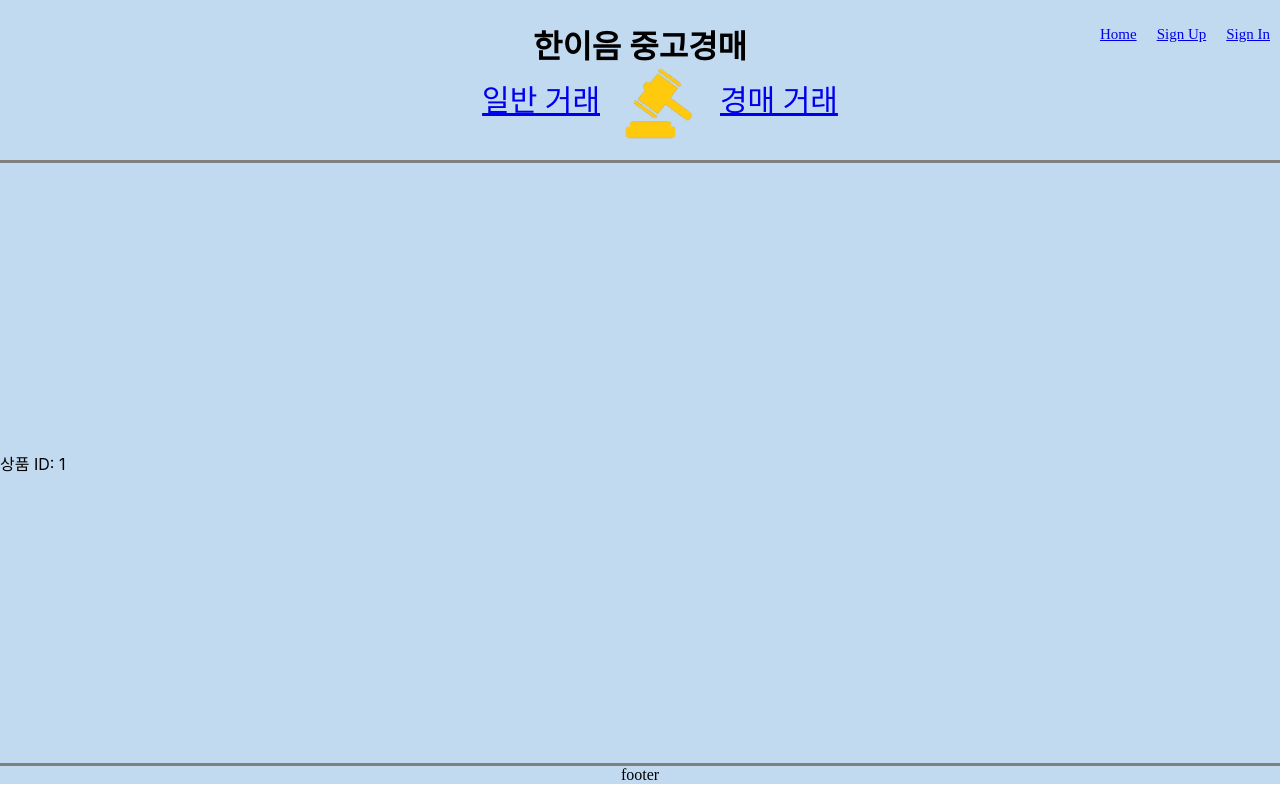
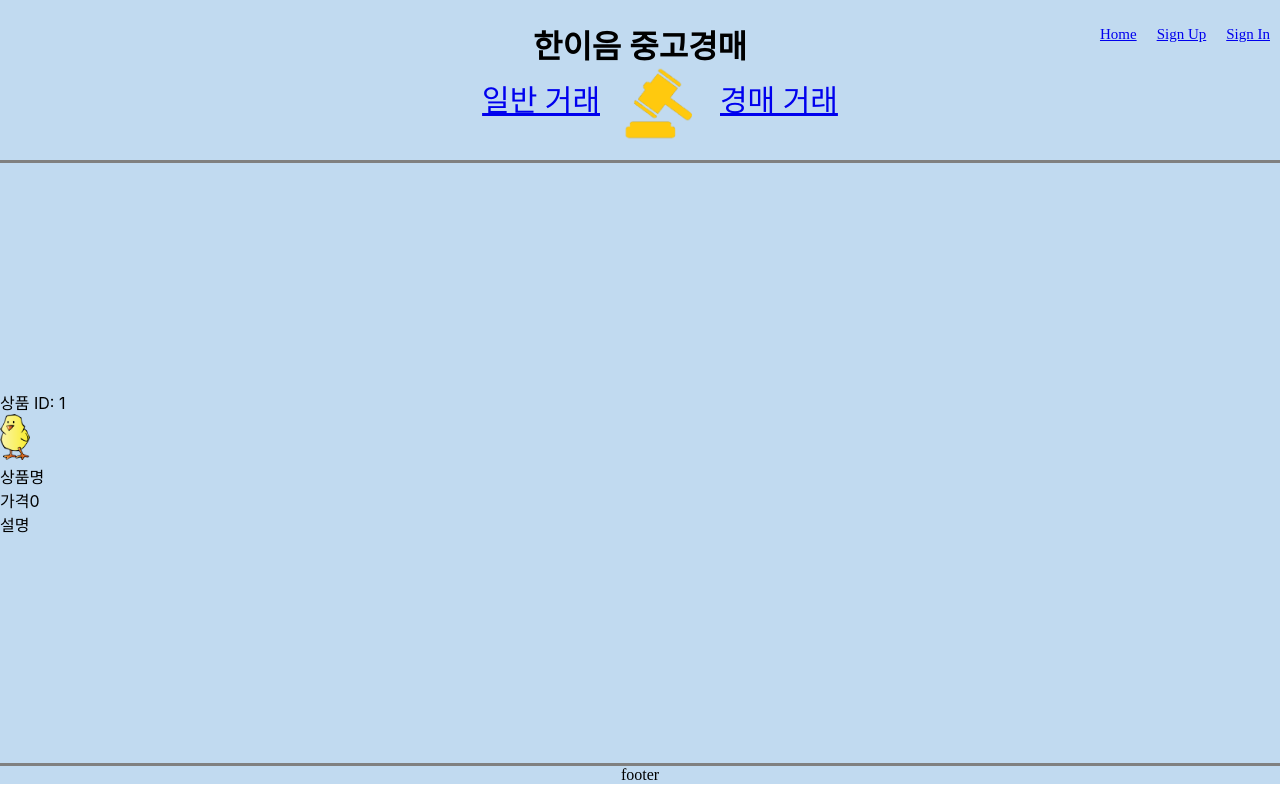
Before and after one commit to hyuntall/VintageAction, a React (Create React App) app in the folder frontend/hanium-client/: page /vintage/1 in a window 1280 px wide. Built offline with nearby package versions, Linux system fonts and the light colour scheme; no server answers.

Commit message:
Change Vintage Upload Data to FormData

```diff
--- a/frontend/hanium-client/src/components/VintageUploadForm.js
+++ b/frontend/hanium-client/src/components/VintageUploadForm.js
@@ -8,9 +8,12 @@ const VintageUploadForm =({memberObj, refreshMember}) => {
     const [itemName, setItemName] = useState("");
     const [price, setPrice] = useState(0);
     const [attachment, setAttachment] = useState(null);
-    const [error, setError] = useState(null)
+    const [error, setError] = useState(null);
+    const [file, setFile] = useState(null);
+    const fileInput = useRef();
+    const formData = new FormData();
 
-    const fileInput = useRef();
+
     const onChange = (event) => {
         const {target: {name, value}} = event;
         if(name === "title"){
@@ -32,9 +35,9 @@ const VintageUploadForm =({memberObj, refreshMember}) => {
         reader.onloadend = (finishEvent) => {
             const {currentTarget: { result }} = finishEvent
             setAttachment(result)
-            console.log(result)
         }
         reader.readAsDataURL(theFile);
+        setFile(theFile);
     }
 
     const onSubmit = async (event) => {
@@ -42,13 +45,16 @@ const VintageUploadForm =({memberObj, refreshMember}) => {
         event.preventDefault();
         // 입력받은 데이터를 객체에 담아
         // 회원가입 api에 post 요청
+        formData.append("imageFiles", file);
+        formData.append("vintageTitle", JSON.stringify(title));
+        formData.append("itemName", JSON.stringify(itemName));
+        formData.append("itemPrice", Number(price));
+        formData.append("vintageDetail", JSON.stringify(detail));
 
-        await axios.post('/api/vintage/new/', {
-            vintageTitle: title,
-            vintageDetail: detail,
-            itemName: itemName,
-            itemPrice: price
-        })
+        await axios.post('/api/vintage/new/',
+        formData, {headers: {
+            'Content-Type': "multipart/form-data"
+        }})
         .then(response => {
             console.log(response.data);
         })
@@ -65,7 +71,6 @@ const VintageUploadForm =({memberObj, refreshMember}) => {
                     <input
                     type="file"
                     name="item-image"
-                    required
                     id="item-image"
                     onChange={onFileChange}
                     ref={fileInput}
--- a/frontend/hanium-client/src/css/Vintage.css
+++ b/frontend/hanium-client/src/css/Vintage.css
@@ -127,3 +127,7 @@
     border-radius: 0.5em;
     font-weight: bold;
 }
+
+.vintage-detail-container img {
+    width: 30px;
+}
--- a/frontend/hanium-client/src/routes/VintageDetail.js
+++ b/frontend/hanium-client/src/routes/VintageDetail.js
@@ -1,15 +1,59 @@
-import React from "react";
+import React, { useEffect, useState } from "react";
 import { useParams } from "react-router-dom";
 import axios from "axios";
+import "../css/Vintage.css"
+
 const VintageDetail = () => {
+    const [itemName, setItemName] = useState("");
+    const [price, setPrice] = useState(0);
+    const [detail, setDetail] = useState("");
+    const [imageUrl, setImageUrl] = useState(null);
+    const [images, setImages] = useState(null);
+
     const vintageId = useParams().vintageId;
-    axios.get(`/api/vintages/${vintageId}`)
+    const getItemInfo = () => {
+        axios.get(`/api/vintage/${vintageId}`)
         .then(response => {
         console.log(response.data)
+        setItemName(response.data.itemName);
+        setPrice(response.data.itemPrice);
+        setDetail(response.data.detail);
+        setImages(response.data.itemImages);
+        setImageUrl(response.data.itemImages[0].fullPath);
+        console.log(response.data.itemImages[0].fullPath);
+
         })
+    }
+    useEffect(getItemInfo, []);
+
     return (
         <>
-        상품 ID: {vintageId}
+            상품 ID: {vintageId}
+            <div className="vintage-detail-container">
+                <div className="item-info">
+                    <div className="image-info">
+                        <img className="item-image"
+                            src={imageUrl ? (imageUrl):(require("../img/temp.png"))}/>
+                    </div>
+                    <div className="text-info">
+                        <label htmlFor="title-input">상품명</label>
+                        <span>
+                            {itemName}
+                        </span>
+                        <br/>
+                        <label htmlFor="title-input">가격</label>
+                        <span>
+                            {price}
+                        </span>
+                        <br/>
+                        <label htmlFor="title-input">설명</label>
+                        <span>
+                            {detail}
+                        </span>
+                    </div>
+                </div>
+
+            </div>
         </>
     )
 }
```
